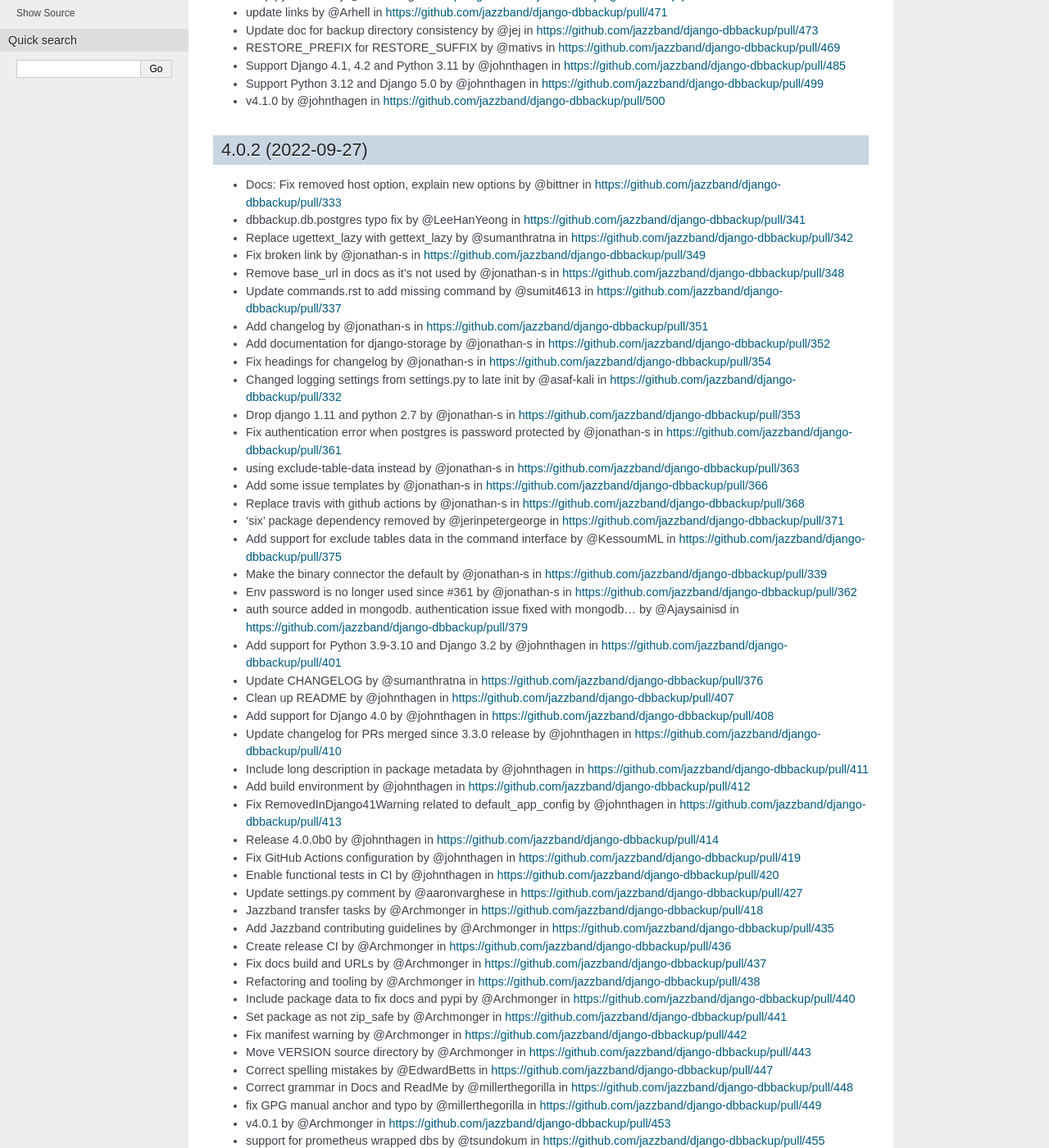
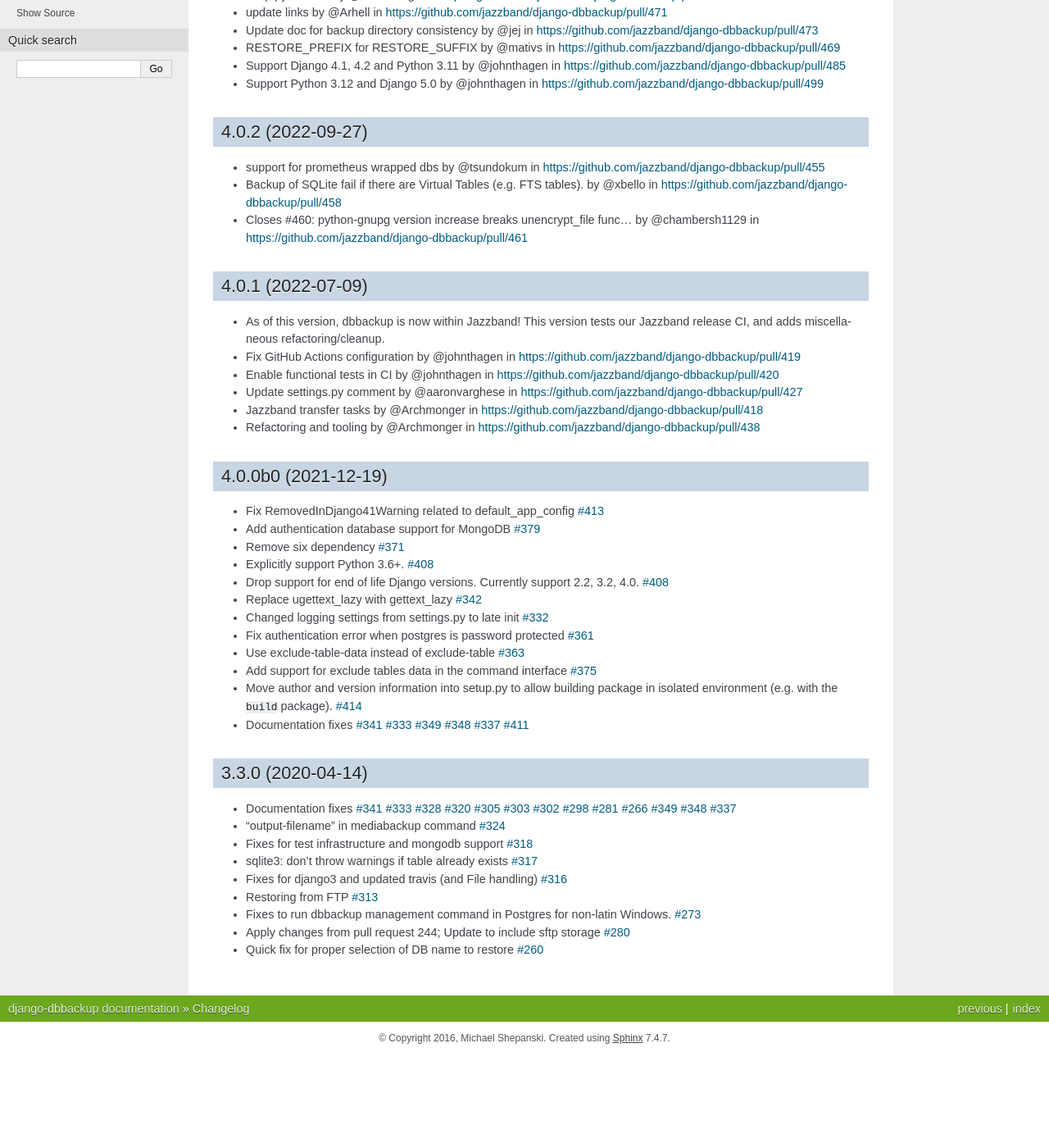
Before and after one commit to jazzband/django-dbbackup, a Sphinx documentation site: the page built from docs/changelog.rst, in a window 1280 px wide and 1400 px high, scrolled down 337 px. Shown: the whole window at 82% size. Built offline with Sphinx 7.4.7, drawn with Linux system fonts in a browser that asks for light colours; the version number could not be read and is left out; after the commit the page ends 1623 px from its top, so only the background shows below that; some of the changed text lies outside the part shown.

Commit message:
Remove duplicate changelog items (#508)

```diff
--- a/docs/changelog.rst
+++ b/docs/changelog.rst
@@ -17,60 +17,13 @@
 * RESTORE_PREFIX for RESTORE_SUFFIX by @mativs in https://github.com/jazzband/django-dbbackup/pull/469
 * Support Django 4.1, 4.2 and Python 3.11 by @johnthagen in https://github.com/jazzband/django-dbbackup/pull/485
 * Support Python 3.12 and Django 5.0 by @johnthagen in https://github.com/jazzband/django-dbbackup/pull/499
-* v4.1.0 by @johnthagen in https://github.com/jazzband/django-dbbackup/pull/500
 
 4.0.2 (2022-09-27)
 ------------------
 
-* Docs: Fix removed host option, explain new options by @bittner in https://github.com/jazzband/django-dbbackup/pull/333
-* dbbackup.db.postgres typo fix by @LeeHanYeong in https://github.com/jazzband/django-dbbackup/pull/341
-* Replace ugettext_lazy with gettext_lazy by @sumanthratna in https://github.com/jazzband/django-dbbackup/pull/342
-* Fix broken link by @jonathan-s in https://github.com/jazzband/django-dbbackup/pull/349
-* Remove base_url in docs as it's not used by @jonathan-s in https://github.com/jazzband/django-dbbackup/pull/348
-* Update commands.rst to add missing command by @sumit4613 in https://github.com/jazzband/django-dbbackup/pull/337
-* Add changelog by @jonathan-s in https://github.com/jazzband/django-dbbackup/pull/351
-* Add documentation for django-storage by @jonathan-s in https://github.com/jazzband/django-dbbackup/pull/352
-* Fix headings for changelog by @jonathan-s in https://github.com/jazzband/django-dbbackup/pull/354
-* Changed logging settings from settings.py to late init by @asaf-kali in https://github.com/jazzband/django-dbbackup/pull/332
-* Drop django 1.11 and python 2.7 by @jonathan-s in https://github.com/jazzband/django-dbbackup/pull/353
-* Fix authentication error when postgres is password protected by @jonathan-s in https://github.com/jazzband/django-dbbackup/pull/361
-* using exclude-table-data instead by @jonathan-s in https://github.com/jazzband/django-dbbackup/pull/363
-* Add some issue templates by @jonathan-s in https://github.com/jazzband/django-dbbackup/pull/366
-* Replace travis with github actions by @jonathan-s in https://github.com/jazzband/django-dbbackup/pull/368
-* 'six' package dependency removed by @jerinpetergeorge in https://github.com/jazzband/django-dbbackup/pull/371
-* Add support for exclude tables data in the command interface by @KessoumML in https://github.com/jazzband/django-dbbackup/pull/375
-* Make the binary connector the default by @jonathan-s in https://github.com/jazzband/django-dbbackup/pull/339
-* Env password is no longer used since #361 by @jonathan-s in https://github.com/jazzband/django-dbbackup/pull/362
-* auth source added in mongodb. authentication issue fixed with mongodb… by @Ajaysainisd in https://github.com/jazzband/django-dbbackup/pull/379
-* Add support for Python 3.9-3.10 and Django 3.2 by @johnthagen in https://github.com/jazzband/django-dbbackup/pull/401
-* Update CHANGELOG by @sumanthratna in https://github.com/jazzband/django-dbbackup/pull/376
-* Clean up README by @johnthagen in https://github.com/jazzband/django-dbbackup/pull/407
-* Add support for Django 4.0 by @johnthagen in https://github.com/jazzband/django-dbbackup/pull/408
-* Update changelog for PRs merged since 3.3.0 release by @johnthagen in https://github.com/jazzband/django-dbbackup/pull/410
-* Include long description in package metadata by @johnthagen in https://github.com/jazzband/django-dbbackup/pull/411
-* Add build environment by @johnthagen in https://github.com/jazzband/django-dbbackup/pull/412
-* Fix RemovedInDjango41Warning related to default_app_config by @johnthagen in https://github.com/jazzband/django-dbbackup/pull/413
-* Release 4.0.0b0 by @johnthagen in https://github.com/jazzband/django-dbbackup/pull/414
-* Fix GitHub Actions configuration by @johnthagen in https://github.com/jazzband/django-dbbackup/pull/419
-* Enable functional tests in CI by @johnthagen in https://github.com/jazzband/django-dbbackup/pull/420
-* Update settings.py comment by @aaronvarghese in https://github.com/jazzband/django-dbbackup/pull/427
-* Jazzband transfer tasks by @Archmonger in https://github.com/jazzband/django-dbbackup/pull/418
-* Add Jazzband contributing guidelines by @Archmonger in https://github.com/jazzband/django-dbbackup/pull/435
-* Create release CI by @Archmonger in https://github.com/jazzband/django-dbbackup/pull/436
-* Fix docs build and URLs by @Archmonger in https://github.com/jazzband/django-dbbackup/pull/437
-* Refactoring and tooling by @Archmonger in https://github.com/jazzband/django-dbbackup/pull/438
-* Include package data to fix docs and pypi by @Archmonger in https://github.com/jazzband/django-dbbackup/pull/440
-* Set package as not zip_safe by @Archmonger in https://github.com/jazzband/django-dbbackup/pull/441
-* Fix manifest warning by @Archmonger in https://github.com/jazzband/django-dbbackup/pull/442
-* Move VERSION source directory by @Archmonger in https://github.com/jazzband/django-dbbackup/pull/443
-* Correct spelling mistakes by @EdwardBetts in https://github.com/jazzband/django-dbbackup/pull/447
-* Correct grammar in Docs and ReadMe by @millerthegorilla in https://github.com/jazzband/django-dbbackup/pull/448
-* fix GPG manual anchor and typo by @millerthegorilla in https://github.com/jazzband/django-dbbackup/pull/449
-* v4.0.1 by @Archmonger in https://github.com/jazzband/django-dbbackup/pull/453
 * support for prometheus wrapped dbs by @tsundokum in https://github.com/jazzband/django-dbbackup/pull/455
 * Backup of SQLite fail if there are Virtual Tables (e.g. FTS tables). by @xbello in https://github.com/jazzband/django-dbbackup/pull/458
 * Closes #460: python-gnupg version increase breaks unencrypt_file func… by @chambersh1129 in https://github.com/jazzband/django-dbbackup/pull/461
-* v4.0.2 by @Archmonger in https://github.com/jazzband/django-dbbackup/pull/462
 
 4.0.1 (2022-07-09)
 ---------------------
```
